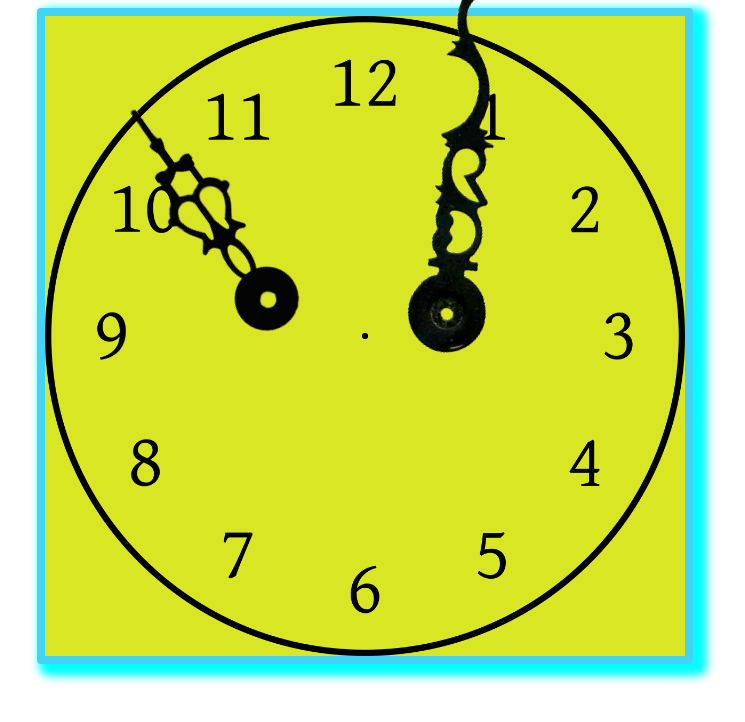
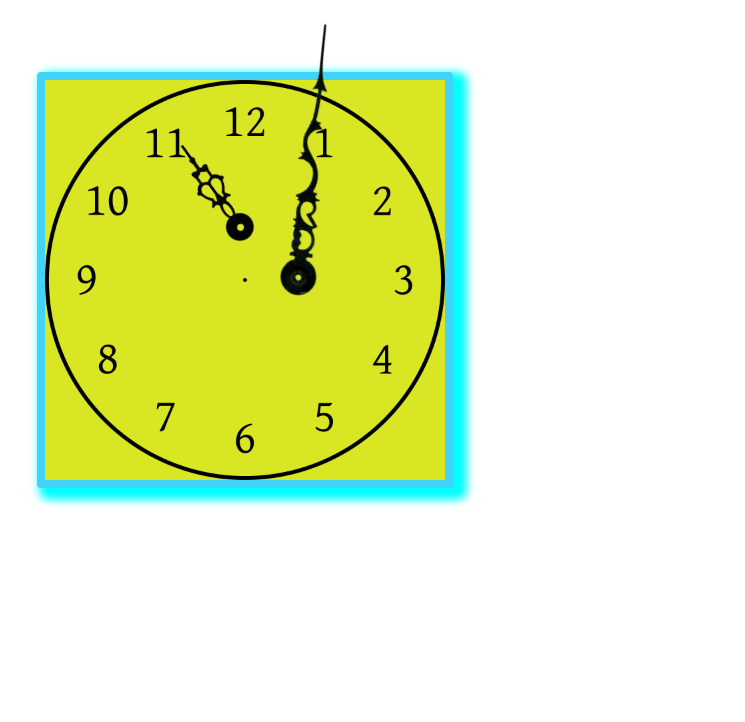
Before and after one commit to hortencia718/assignment_1_qcc, a plain HTML site: page assignment4/index.html in a window 1280 px wide. Shown: the whole page, without its empty margins (227-972 px from the left). Drawn offline with Linux system fonts and the light colour scheme.

Commit message:
resized clock frame

```diff
--- a/assignment4/style.css
+++ b/assignment4/style.css
@@ -1,14 +1,3 @@
-/* .img{
-    width:100%;
-    height:100%;
-} */
-/* main{
-    height: 400px;
-    width: 100%;
-    display: flex;
-    justify-content: space-around;
-
-} */
 
 
 .clock{
@@ -16,12 +5,12 @@
     background-image: url("img/clockimage.png");
     background-color: rgb(217, 230, 35) ;
     /* margin-bottom: 20%; */
-    width: 50%;
-    height: 80%;
+    width: 400px;
+    height: 400px;
     /* top:40px; */
     position: fixed;
     margin-left: 20%;
-    /* margin-top: 5%; */
+    margin-top: 5%;
     border-radius: 4px;
     border: 8px solid rgb(67, 211, 247);
     box-shadow: 8px 6px 8px 6px cyan;
@@ -66,6 +55,19 @@ div.hand1{
 
 
 /* this is my image */
+
+
+img.handy1{
+    height:80px
+}
+
+img.handy2{
+    height: 130px;
+
+}
+
+
+
 .handy2{
     /* border: 2px solid hotpink; */
     position: absolute;
```
Also changed, not shown: assignment4/index.html (+3 -0 lines).
